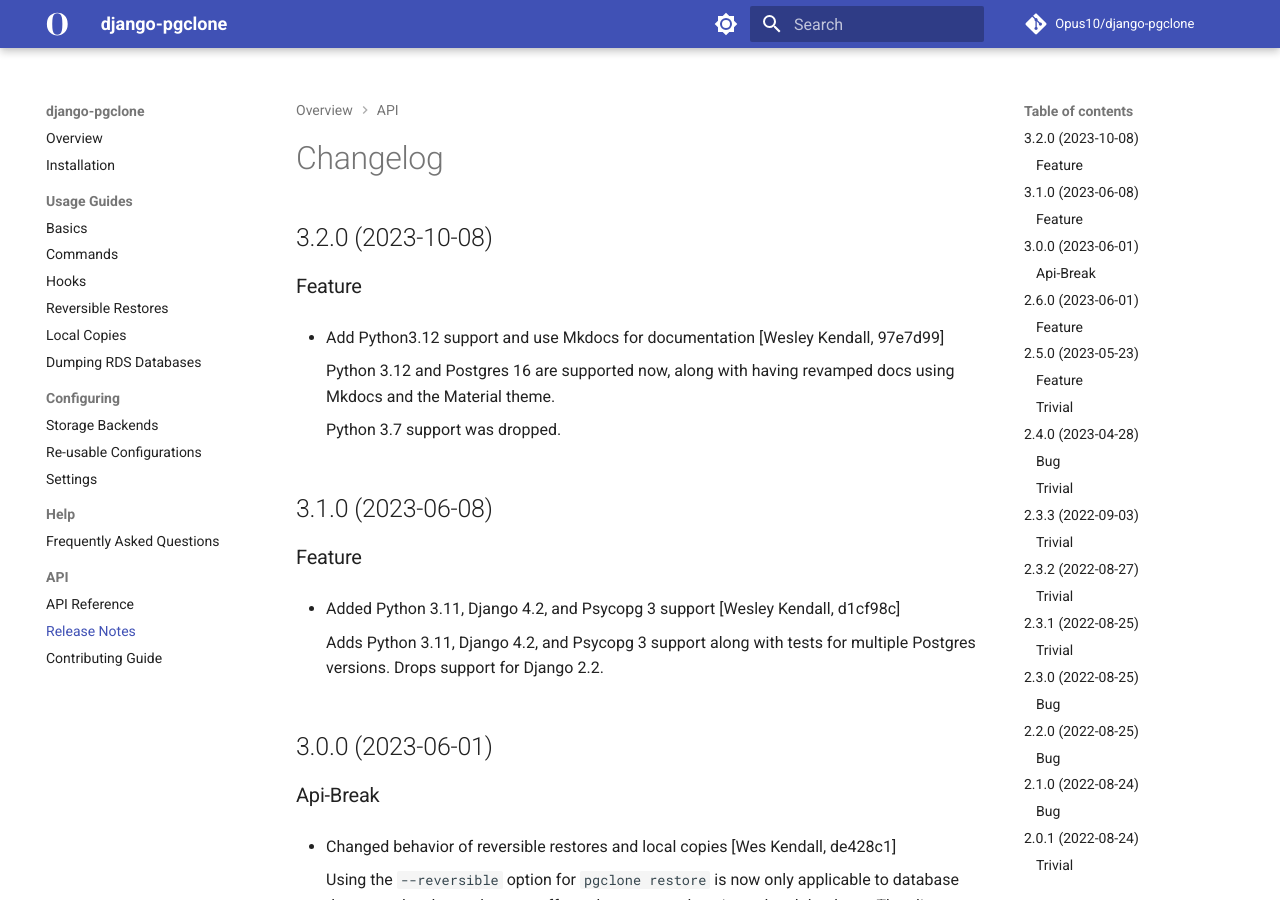
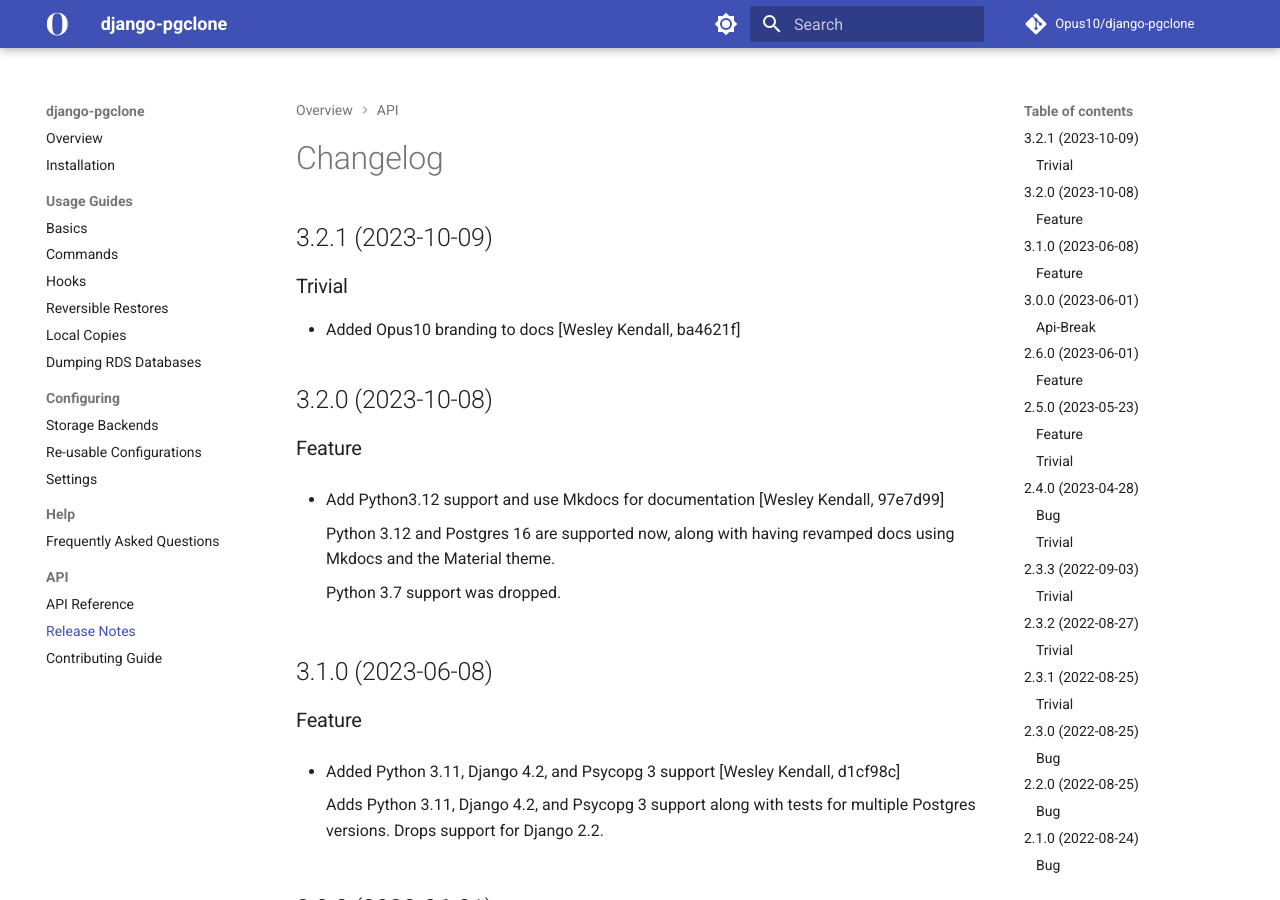
Before and after one commit to Opus10/django-pgclone, an MkDocs documentation site: the page built from docs/release_notes.md, in a window 1280 px wide and 900 px high. Built offline with MkDocs 1.6.1 and Material for MkDocs 9.7.7, drawn with Linux system fonts in a browser that asks for light colours; comment, search, counter and statistics services are not loaded.

Commit message:
Release version 3.2.1 [skip ci]
Type: trivial

```diff
--- a/docs/release_notes.md
+++ b/docs/release_notes.md
@@ -1,4 +1,10 @@
 # Changelog
+
+## 3.2.1 (2023-10-09)
+
+### Trivial
+
+  - Added Opus10 branding to docs [Wesley Kendall, ba4621f]
 
 ## 3.2.0 (2023-10-08)
 
--- a/pyproject.toml
+++ b/pyproject.toml
@@ -29,7 +29,7 @@
 exclude = [
   "*/tests/"
 ]
-version = "3.2.0"
+version = "3.2.1"
 description = "Dump and restore Postgres databases with Django."
 authors = ["Wes Kendall", "Ethan O'Brien"]
 classifiers = [
```
Also changed, not shown: CHANGELOG.md (+6 -0 lines).
